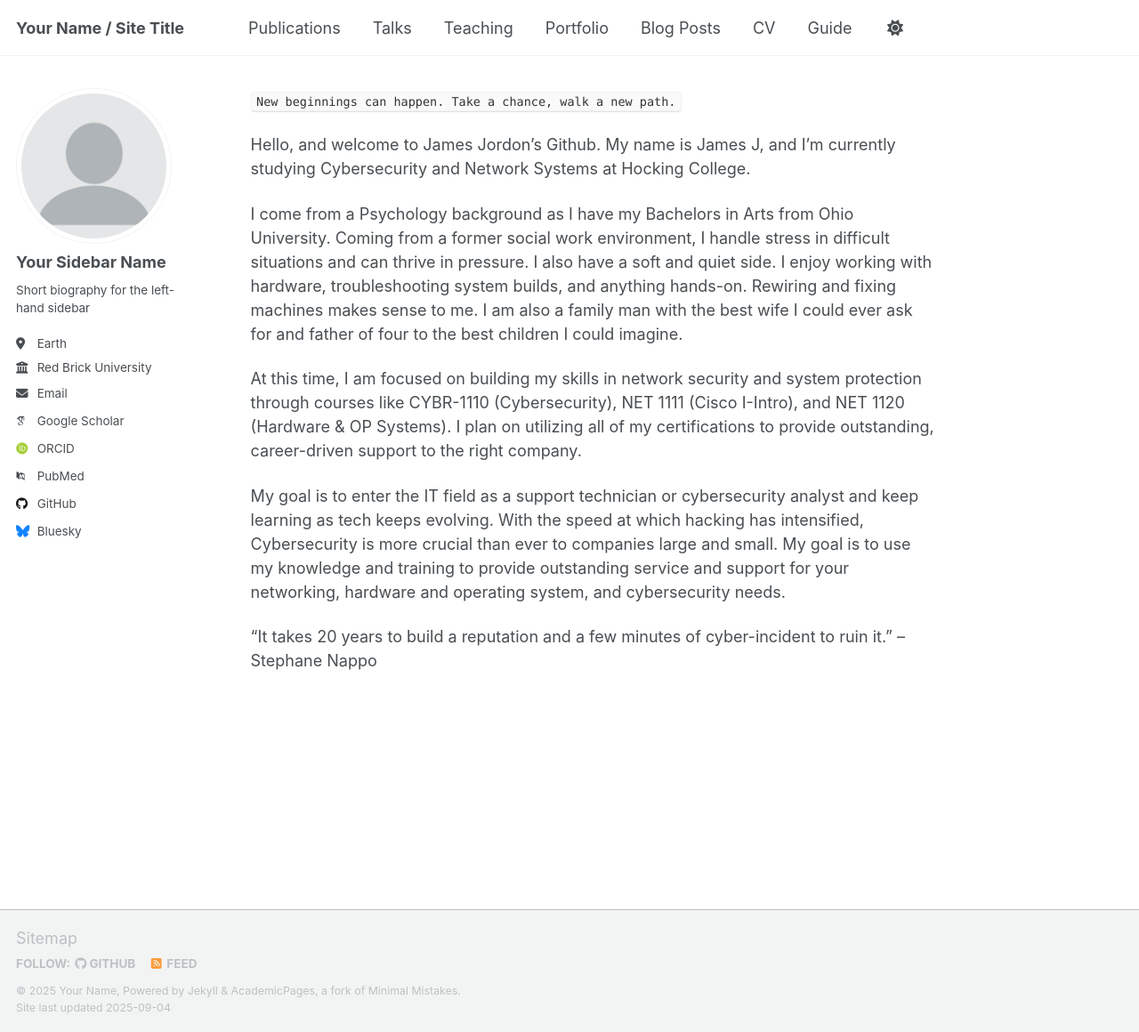
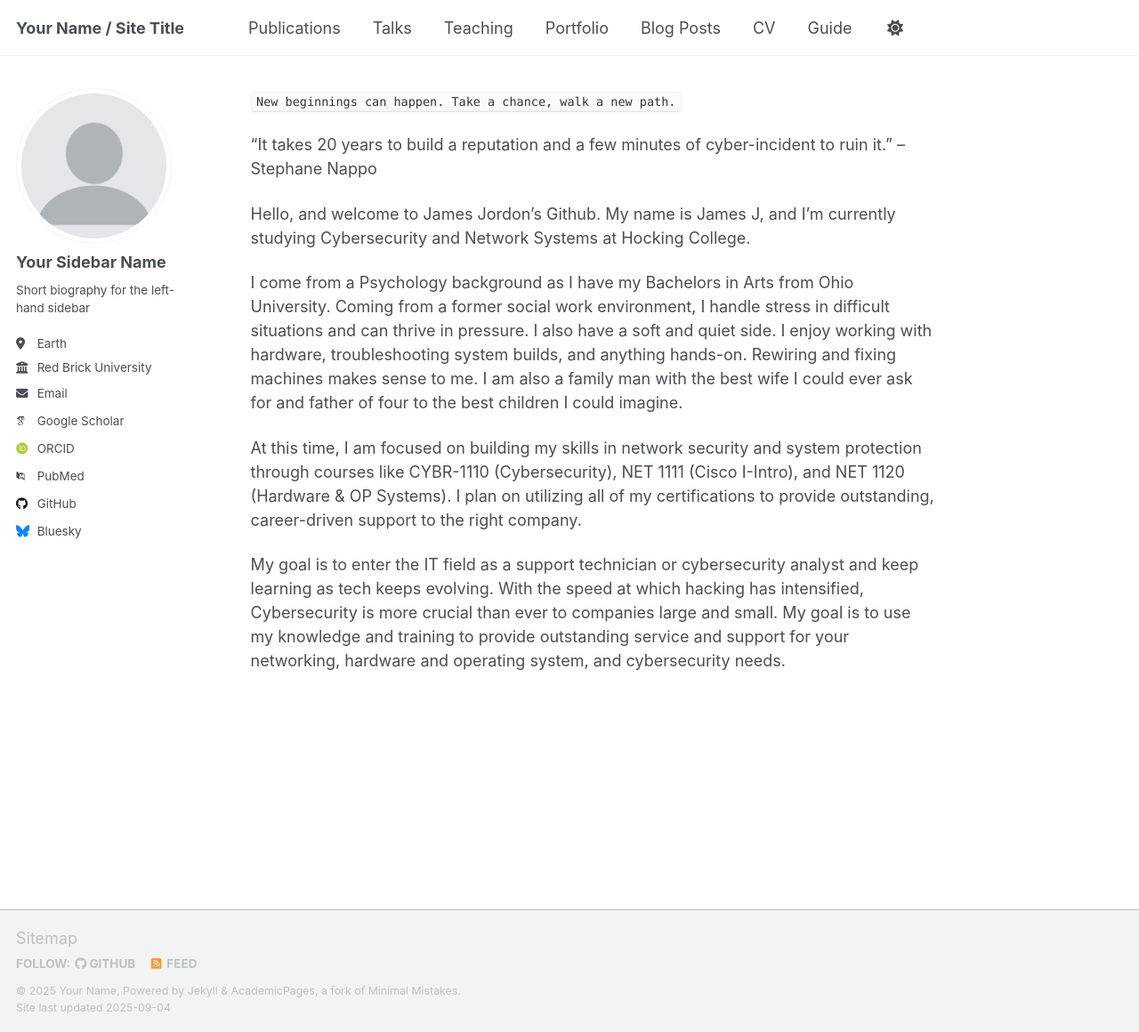
Before and after one commit to jjordon237/jjordon.github.io, a Jekyll site: the page built from ABOUT ME.md, in a window 1280 px wide and 1160 px high. Shown: the whole window at 89% size. Built offline with Jekyll 4.4.1, drawn with Linux system fonts in a browser that asks for light colours; some web fonts are replaced; our own code applies the rules of GitHub Pages for plain Markdown files; a script that is not in the unit is left out.

```diff
--- a/ABOUT ME.md
+++ b/ABOUT ME.md
@@ -1,20 +1,17 @@
 `New beginnings can happen. Take a chance, walk a new path.`
 
-  Hello, and welcome to James Jordon's Github. My name is James J, and I’m currently studying Cybersecurity and Network Systems at Hocking College.
+"It takes 20 years to build a reputation and a few minutes of cyber-incident to ruin it."
+                                                                  --Stephane Nappo
+
+Hello, and welcome to James Jordon's Github. My name is James J, and I’m currently studying Cybersecurity and Network Systems at Hocking College.
 
 I come from a Psychology background as I have my Bachelors in Arts from Ohio University. Coming from a former social work environment, I handle stress in difficult situations and can thrive in pressure. I also have a soft and quiet side.
-I enjoy working with hardware, troubleshooting system builds, and anything hands-on. Rewiring and fixing machines makes sense to me. I am also a family man with the best wife I could ever ask for and father of four to the best children
-I could imagine.
+I enjoy working with hardware, troubleshooting system builds, and anything hands-on. Rewiring and fixing machines makes sense to me. I am also a family man with the best wife I could ever ask for and father of four to the best children I could imagine.
 
 
-At this time, I am focused on building my skills in network security and system protection through courses like CYBR-1110 (Cybersecurity), NET 1111 (Cisco I-Intro), and NET 1120 (Hardware & OP Systems). I plan on utilizing all of
-my certifications to provide outstanding, career-driven support to the right company.
+At this time, I am focused on building my skills in network security and system protection through courses like CYBR-1110 (Cybersecurity), NET 1111 (Cisco I-Intro), and NET 1120 (Hardware & OP Systems). I plan on utilizing all of my certifications to provide outstanding, career-driven support to the right company.
 
 
 My goal is to enter the IT field as a support technician or cybersecurity analyst and keep learning as tech keeps evolving. With the speed at which hacking has intensified,
 Cybersecurity is more crucial than ever to companies large and small. My goal is to use my knowledge and training to provide outstanding service and support for your
 networking, hardware and operating system, and cybersecurity needs.
-
-
-"It takes 20 years to build a reputation and a few minutes of cyber-incident to ruin it."
-                                                                  --Stephane Nappo
```
